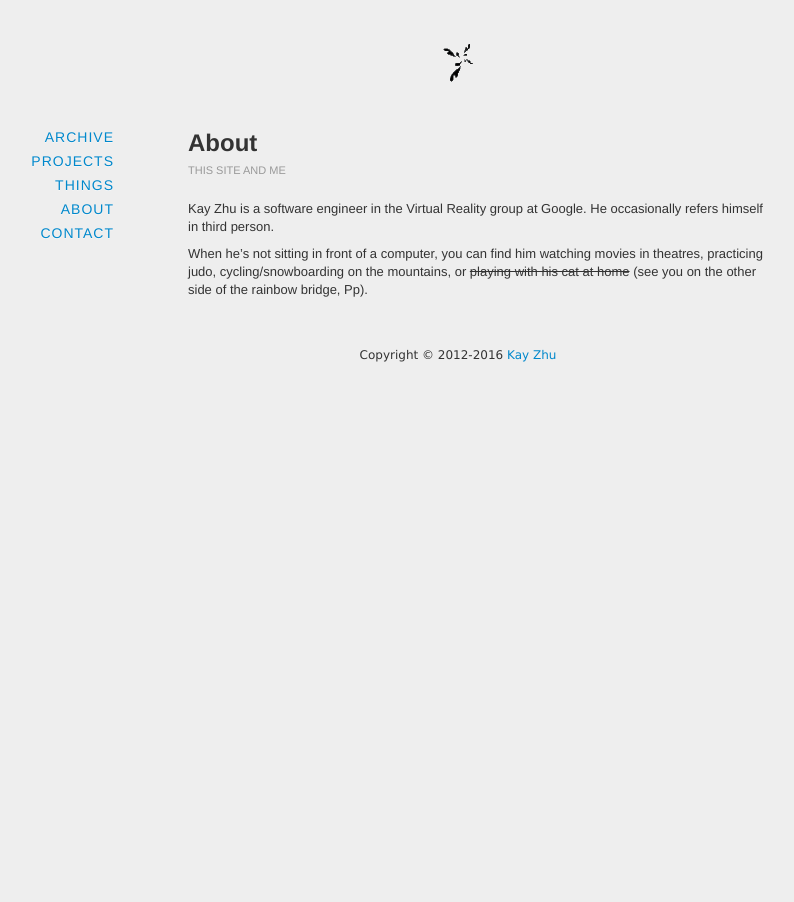
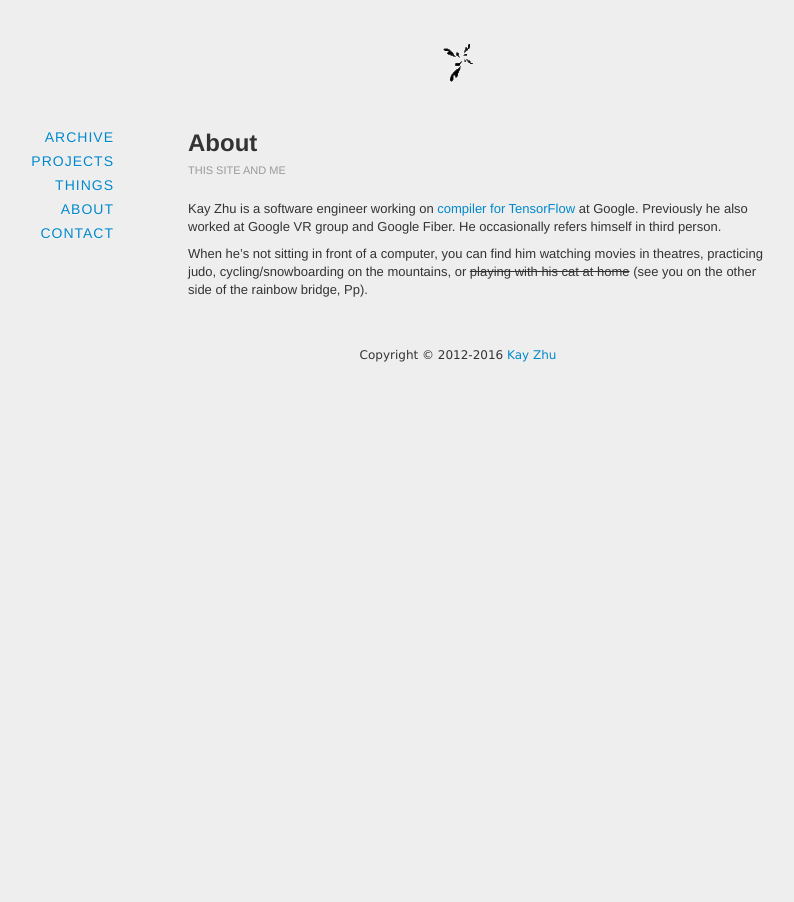
Before and after one commit to kayzhu/kayzhu.github.com, a Jekyll site: the page built from about/index.md, in a window 1280 px wide. Shown: the whole page, without its empty margins (182-976 px from the left). Built offline with Jekyll 4.4.1, drawn with Linux system fonts in a browser that asks for light colours; nearby versions of some CDN libraries; comment, search, counter and statistics services are not loaded.

Commit message:
Update index.md

```diff
--- a/about/index.md
+++ b/about/index.md
@@ -4,8 +4,7 @@ title: About
 tagline: this site and me
 ---
 
-Kay Zhu is a software engineer in the Virtual Reality group at Google. He occasionally refers himself in third
-person.
+Kay Zhu is a software engineer working on [compiler for TensorFlow](https://www.tensorflow.org/performance/xla/) at Google. Previously he also worked at Google VR group and Google Fiber. He occasionally refers himself in third person.
 
 
 When he's not sitting in front of a computer, you can find him watching movies
```
